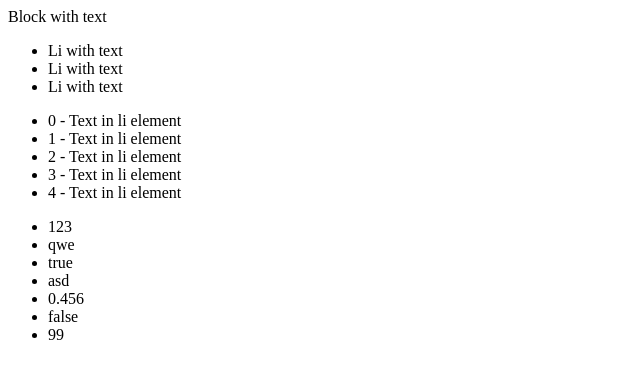
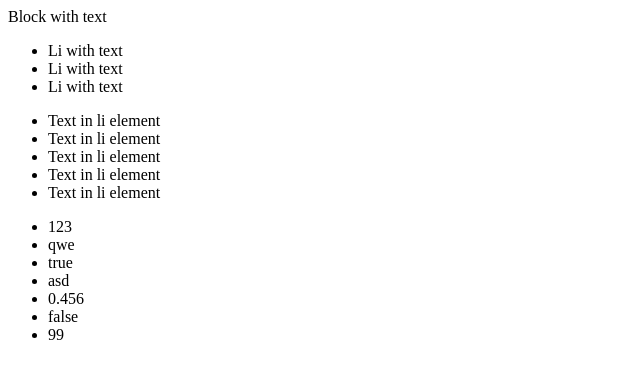
Before and after one commit to asultanow/js-homework3, a plain HTML site: page index.html in a window 1280 px wide. Shown: the whole page, without its empty margins (0-640 px from the left). Drawn offline with Linux system fonts and the light colour scheme.

Commit message:
modified file index.html added new function findMinAndMax

```diff
--- a/index.html
+++ b/index.html
@@ -15,7 +15,7 @@ function calcRectangleSquare(a, b) {
   return a * b;
 }
 
-console.log(calcRectangleSquare(4, 7));
+console.log('calcRectangleSquare:', calcRectangleSquare(4, 7));
 
 // 2. створити функцію яка обчислює та повертає площу кола
 
@@ -23,7 +23,7 @@ function calcCircleSquare(d) {
   return Math.PI * Math.pow((d / 2), 2);
 }
 
-console.log(calcCircleSquare(10));
+console.log('calcCircleSquare:', calcCircleSquare(10));
 
 // 3. створити функцію яка обчислює та повертає площу циліндру (об'єм???)
 
@@ -31,20 +31,36 @@ function calcCylinderVolume(d, h) {
   return Math.PI * Math.pow((d / 2), 2) * h;
 }
 
-console.log(calcCylinderVolume(10, 4));
+console.log('calcCylinderVolume:', calcCylinderVolume(10, 4));
 
 // 4. створити функцію яка приймає будь-яку кількість чисел, повертає найменьше, а виводить найбільше (Math
 //    використовувати заборонено);
 
 function sortArray(arr) {
   arr.sort((a, b) => a - b);
-  console.log(arr[arr.length - 1]);
+  console.log('from sortArray:', arr[arr.length - 1]);
   return arr[0];
 }
 
-let numArray = [22, 0.5, -30, 3, 100, -555, 0, 48];
+function findMinAndMax(arr) {
+  let min = arr[0];
+  let max = arr[0];
 
-console.log(sortArray(numArray));
+  for (const elem of arr) {
+    if (elem < min) {
+      min = elem;
+    }
+    if (elem > max) {
+      max = elem;
+    }
+  }
+
+  console.log('from findMinAndMax:', max);
+  return min;
+}
+
+console.log('findMinAndMax:', findMinAndMax([22, 0.5, -30, 3, 100, -555, 0, 48]));
+console.log('sortArray:', sortArray([5, -38, 18, 80, 0.45, -389, 50]));
 
 // 5. створити функцію яка при створює блок з текстом. Текст задати через аргумент
 
@@ -74,7 +90,7 @@ createList('Li with text');
 function createListInLoop(text, amount) {
   document.write('<ul>');
   for (let i = 0; i < amount; i++) {
-    document.write(`<li>${i} - ${text}</li>`);
+    document.write(`<li>${text}</li>`);
   }
   document.write('</ul>');
 }
@@ -85,8 +101,8 @@ createListInLoop('Text in li element', 5);
 
 function createListFromArray(arr) {
   document.write('<ul>');
-  for (const item of arr) {
-    document.write(`<li>${item}</li>`);
+  for (const elem of arr) {
+    document.write(`<li>${elem}</li>`);
   }
   document.write('</ul>');
 }
```
